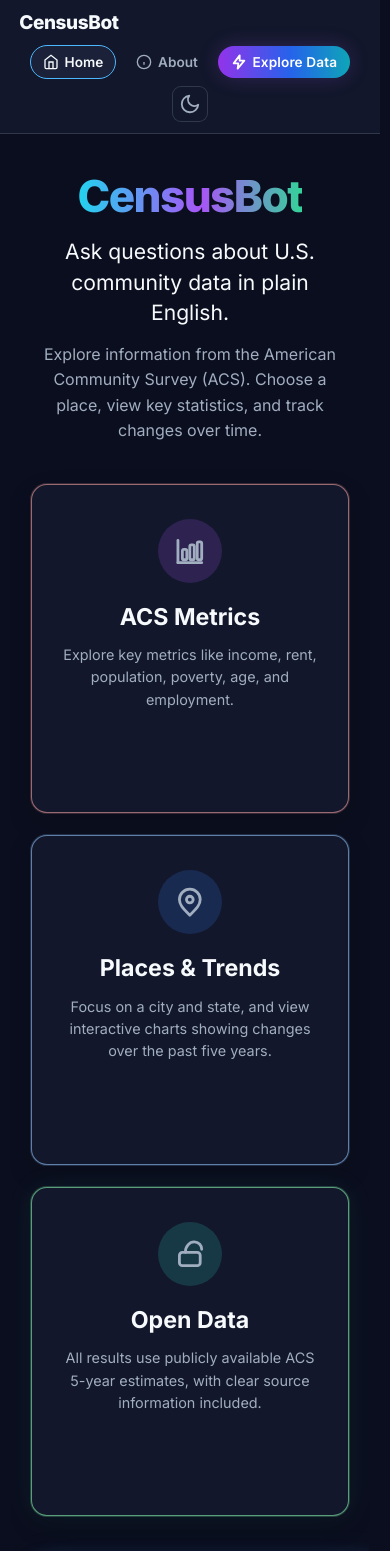
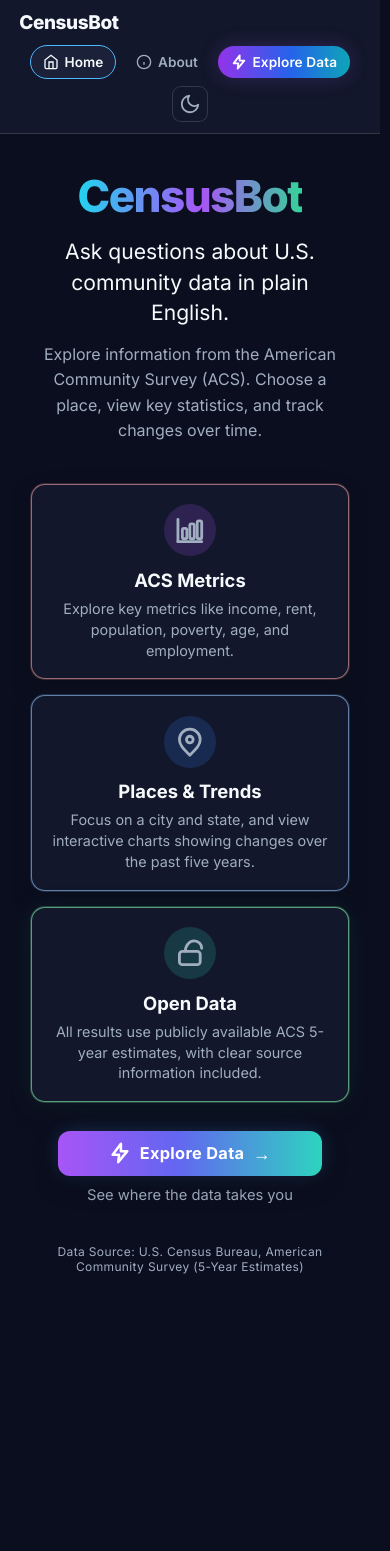
Before and after one commit to kmeixyz/census-bot, a Next.js app: page / in a window 390 px wide. Shown: the top 1551 px of the page. After the commit the page ends 1338 px from the top, so only its background shows below. Built offline with nearby package versions, Linux system fonts and the light colour scheme.

Commit message:
updated UI

```diff
--- a/styles/Landing.module.css
+++ b/styles/Landing.module.css
@@ -338,6 +338,62 @@
   letter-spacing: 0.03em;
 }
 
+@media (max-width: 720px) {
+  .cardGrid {
+    max-width: 22rem;
+    gap: 1rem;
+    margin-bottom: 1.8rem;
+  }
+
+  .featureCard {
+    border-radius: 14px;
+    padding: 1.2rem 1rem 1.05rem;
+    min-height: 0;
+  }
+
+  .iconCircle {
+    width: 52px;
+    height: 52px;
+    margin-bottom: 0.8rem;
+  }
+
+  .featureTitle {
+    font-size: 1.15rem;
+    margin-bottom: 0.5rem;
+  }
+
+  .featureBody {
+    font-size: 0.9rem;
+    line-height: 1.45;
+    max-width: 100%;
+  }
+
+  .ctaLarge {
+    gap: 0.55rem;
+    padding: 0.72rem 1rem;
+    min-width: min(16.5rem, 86vw);
+    border-radius: 12px;
+  }
+
+  .ctaLargeLabel {
+    font-size: 1.02rem;
+  }
+
+  .ctaLargeIcon :global(svg) {
+    width: 22px;
+    height: 22px;
+  }
+
+  .ctaLargeArrow {
+    font-size: 1.1rem;
+  }
+
+  .ctaSub {
+    margin-top: 0.65rem;
+    font-size: 0.92rem;
+  }
+}
+
 /* About page */
 .aboutHero {
   text-align: center;
```
